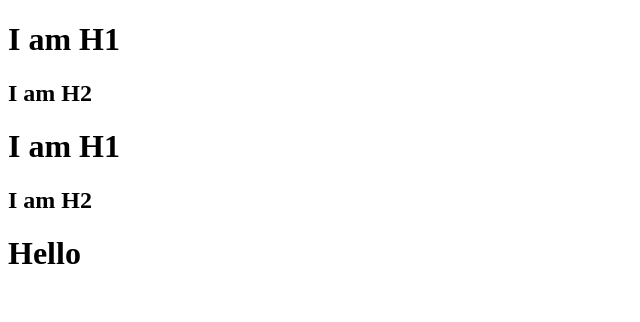
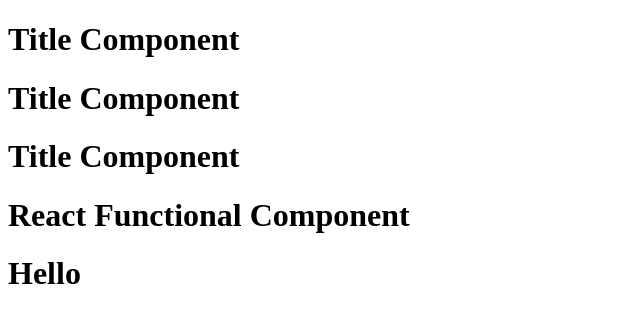
Before and after one commit to DeepikaGogna/react, a React (Vite) app: page / in a window 1280 px wide. Shown: the top 322 px of the page, without its empty margins (0-640 px from the left). Built offline with nearby package versions, Linux system fonts and the light colour scheme.

Commit message:
Episode 3

```diff
--- a/App.js
+++ b/App.js
@@ -1,46 +1,29 @@
 import React from "react";
 import ReactDOM from "react-dom/client";
-/* const heading = React.createElement(
-"h1",
-{ id: "heading" },
-"Hello React World!"
-); //3 Parameters we need to pass 1st Tag 2nd Attributes 3rd Children
-*/
 
-/* <div id="parent"><div id="child"><h1>I am H1</h1><h2>I am H2</h2></div></div>
-const parent = React.createElement("div",{
-    id: "parent"
-},
-React.createElement("div", {
-    id:"child"
-},[
-    React.createElement("h1",{},"I am H1"),
-    React.createElement("h2",{},"I am H2"),
-])
-); */
+    // React Element
+    const JSXHeading = (
+    <h1 id="heading">React with JSX</h1>
+ );
+    // Title Functional Component
+    const Title = () => {
+        return <h1>Title Component</h1>
+    }
 
-/* <div id="parent">
-<div id="child"><h1>I am H1</h1><h2>I am H2</h2></div><
-div id="child2"><h1>I am H1</h1><h2>I am H2</h2></div>
-</div> */
+    // React Functional Component
+    const HeadingComponent2 = () => {
+        return <h1>React Functional Component</h1>
+    };
 
-//Multiple child we are passing an array
-const parent = React.createElement("div",{ //React is an Object
-    id: "parent"
-},
-[React.createElement("div", {
-    id:"child"
-},[
-    React.createElement("h1",{},"I am H1"),
-    React.createElement("h2",{},"I am H2"),
-]),
-React.createElement("div", {
-    id:"child2"
-},[
-    React.createElement("h1",{},"I am H1"),
-    React.createElement("h2",{},"I am H2"),
-]),
-]);
+    const HeadingComponent = () => (
+        <div id="container" >
+            <Title />
+            <Title></Title>
+            {Title()}
+         <h1>React Functional Component</h1>
+         </div>
+    );
 
     const root = ReactDOM.createRoot(document.getElementById("root"));
-    root.render(parent);
+    // root.render(JSXHeading); // render Element
+    root.render(<HeadingComponent />); // render Component
--- a/package.json
+++ b/package.json
@@ -3,6 +3,8 @@
   "version": "1.0.0",
   "description": "Learning React",
   "scripts": {
+    "start":"parcel index.html",
+    "build":"parcel build index.html",
     "test": "jest"
   },
   "keywords": [
```
Also changed, not shown: 1 other file (tests, documents, lock files or other folders).
